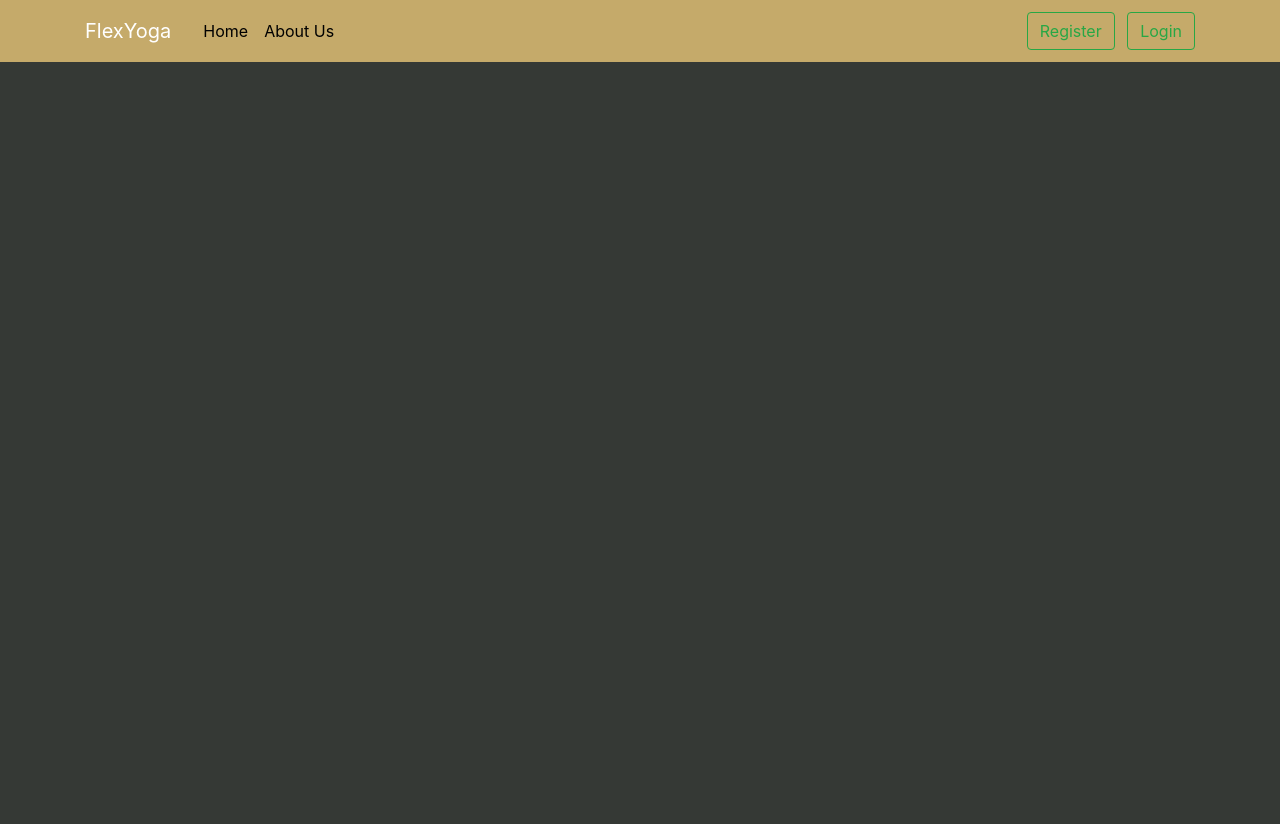
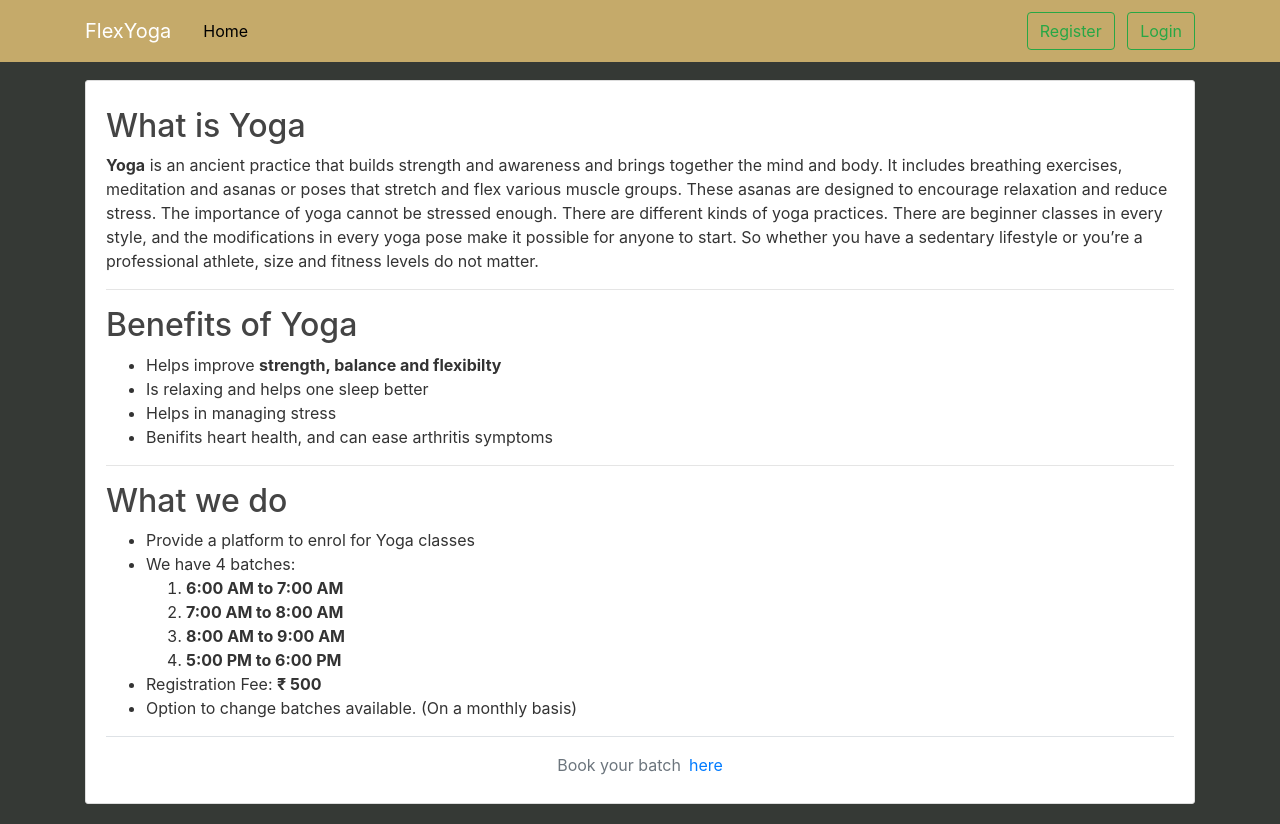
Before and after one commit to Pranav1007/FlexYoga, a Flask app: page / in a window 1280 px wide. Before the commit the page ends 62 px from the top, so only its background shows below. Run offline with Flask 3, Linux system fonts and the light colour scheme; some libraries are stand-ins or nearby versions.

Commit message:
Modified Frontend for Home page, and routes for the same

```diff
--- a/utils/flaskblog/routes.py
+++ b/utils/flaskblog/routes.py
@@ -9,12 +9,9 @@ from .model import Batch, Membership, User
 
 
 @app.route('/')
+@app.route('/home')
 def home():
-    return render_template('base.html')
-
-@app.route('/about')
-def about():
-    return render_template('about.html')
+    return render_template('home.html')
 
 @app.route('/register', methods=['GET', 'POST'])
 def register():
@@ -78,7 +75,7 @@ def membership():
         member = Membership(userId=user.id, batchId=batchId, status=True)
         db.session.add(member)
         db.session.commit()
-        flash('Slot Booked for User: {}'.format(batchId), 'success')
+        flash('You have successfully enrolled for batch: {}'.format(batchId), 'success')
         return redirect(url_for('details'))
     return render_template('membership.html', title='Enroll', form=form, user=user, User=User)
 
--- a/utils/templates/about.html
+++ /dev/null
@@ -1,5 +0,0 @@
-{% extends 'base.html' %}
-
-{% block content %}
-
-{% endblock %}
--- a/utils/templates/base.html
+++ b/utils/templates/base.html
@@ -27,15 +27,13 @@
                     <div class="collapse navbar-collapse" id="navbarToggle">
                         {% if current_user.is_authenticated %}
                         <div class="navbar-nav mr-auto">
-                            <a class="nav-item nav-link" href="/">Home</a>
-                            <a class="nav-item nav-link" href="/about">About Us</a>
+                            <a class="nav-item nav-link" href="/home">Home</a>
                             <a class="nav-item nav-link" href="/membership">Enrollment</a>
                             <a class="nav-item nav-link" href="/details">Details</a>
                         </div>
                         {% else %}
                         <div class="navbar-nav mr-auto">
-                            <a class="nav-item nav-link" href="/">Home</a>
-                            <a class="nav-item nav-link" href="/about">About Us</a>
+                            <a class="nav-item nav-link" href="/home">Home</a>
                         </div>
                         {% endif %}
                         <!-- Navbar Right Side -->
@@ -67,7 +65,8 @@
                     {% endwith %}
                     {% block content %}{% endblock %}
                 </div>
+            </div>
+        </main>
 
-            </div>
-        </main>    </body>
+    </body>
 </html>
--- /dev/null
+++ b/utils/templates/home.html
@@ -0,0 +1,51 @@
+{% extends 'base.html' %}
+
+{% block content %}
+
+    <div class="content-section">
+        <p>
+        <h2>What is Yoga</h2>
+        <strong>Yoga</strong> is an ancient practice that builds strength and awareness and brings together the mind and body. It includes breathing exercises, meditation and asanas or poses that stretch and flex various muscle groups. These asanas are designed to encourage relaxation and reduce stress.
+
+        The importance of yoga cannot be stressed enough. There are different kinds of yoga practices. There are beginner classes in every style, and the modifications in every yoga pose make it possible for anyone to start. So whether you have a sedentary lifestyle or you’re a professional athlete, size and fitness levels do not matter.
+        </p>
+
+        <hr>
+        <p>
+        <h2>Benefits of Yoga</h2>
+        <ul>
+            <li>Helps improve <strong>strength, balance and flexibilty</strong></li>
+            <li>Is relaxing and helps one sleep better</li>
+            <li>Helps in managing stress</li>
+            <li>Benifits heart health, and can ease arthritis symptoms</li>
+        </ul>
+        </p>
+        <hr>
+        <p>
+        <h2>What we do</h2>
+        <ul>
+            <li>Provide a platform to enrol for Yoga classes</li>
+            <li>
+                We have 4 batches:
+                <ol>
+                    <li><strong>6:00 AM to 7:00 AM</strong></li>
+                    <li><strong>7:00 AM to 8:00 AM</strong></li>
+                    <li><strong>8:00 AM to 9:00 AM</strong></li>
+                    <li><strong>5:00 PM to 6:00 PM</strong></li>
+                </ol>
+            </li>
+            <li>Registration Fee: <strong>₹ 500</strong></li>
+            <li>Option to change batches available. (On a monthly basis)</li>
+        </ul>
+        </p>
+<center>
+<div class="border-top pt-3">
+        <p class="text-muted">
+        Book your batch<a class="ml-2" href="{{ url_for('membership') }}">here</a>
+        </p>
+    </div>
+    </center>
+</div>
+
+
+{% endblock %}
```
Also changed, not shown: utils/flaskblog/model.py (+0 -9 lines), utils/templates/sample.html (deleted, +0 -12 lines).
